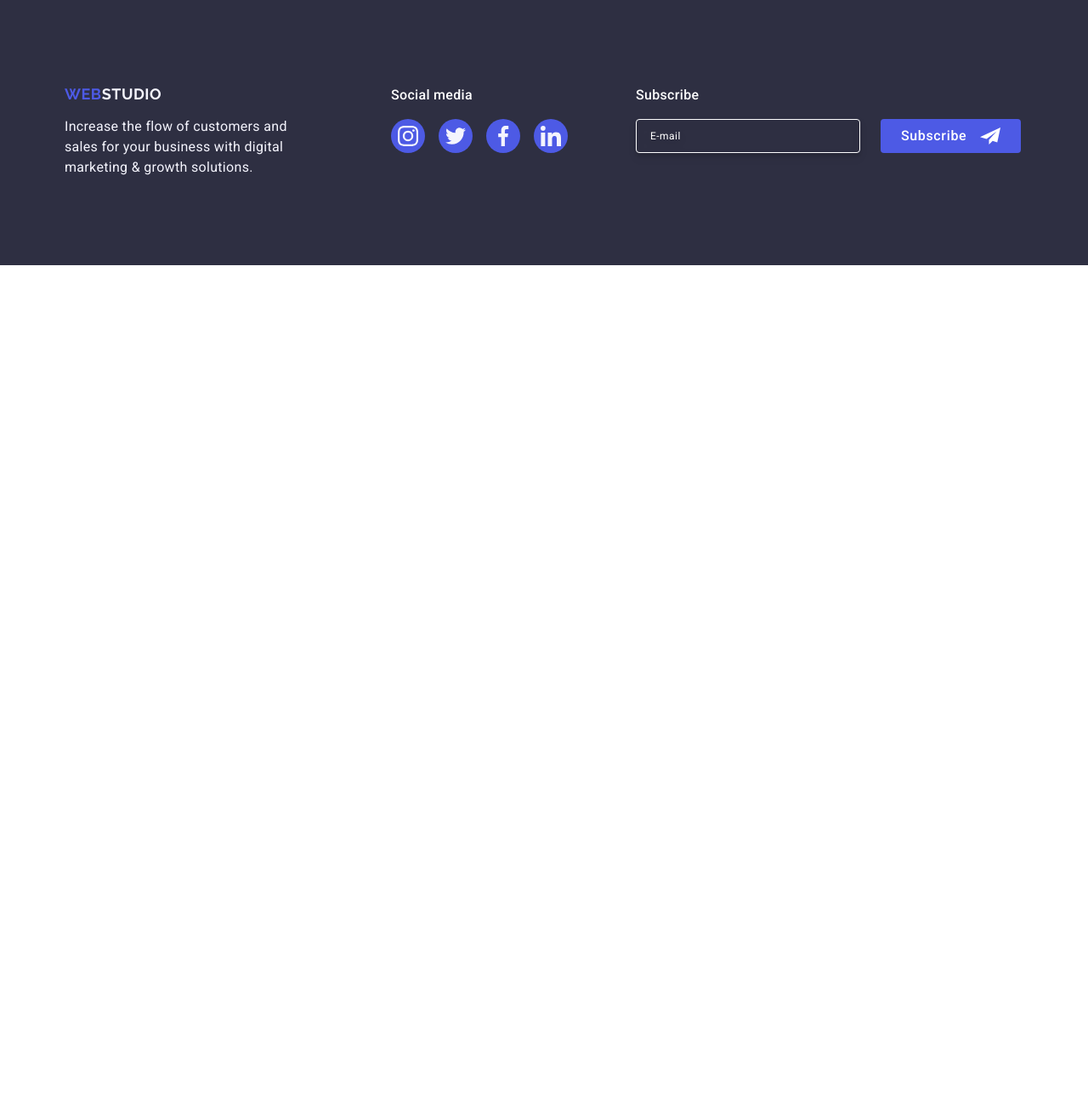
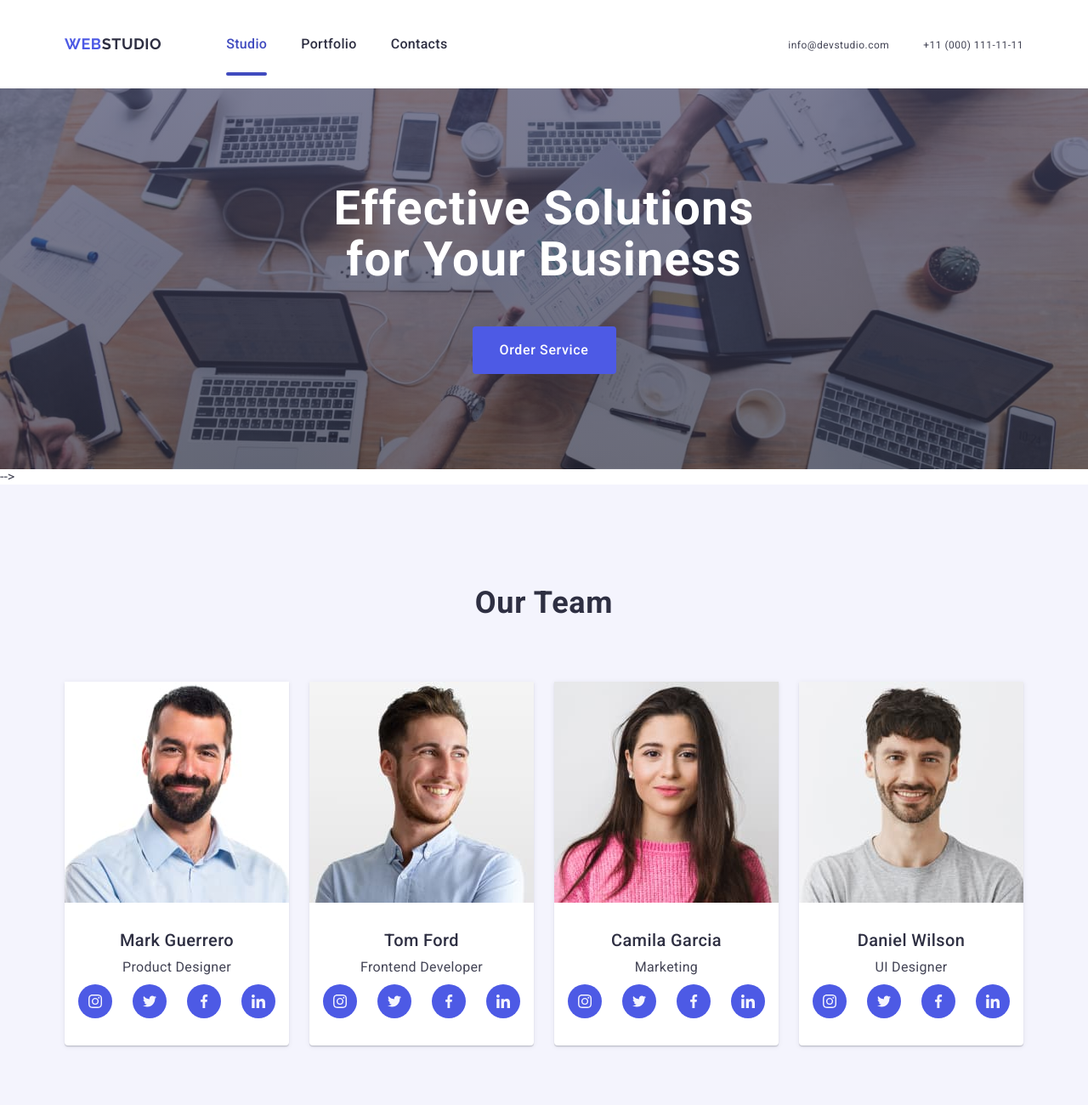
Before and after one commit to Ievgeniia23/goit-markup-hw-06, a plain HTML site: page index.html in a window 1280 px wide. Shown: the top 1300 px of the page at 85% size. Before the commit the page ends 800 px from the top, so only its background shows below. Drawn offline with nearby package versions, Linux system fonts and the light colour scheme.

Commit message:
Update index.html

```diff
--- a/index.html
+++ b/index.html
@@ -16,16 +16,11 @@
 
 <link rel="stylesheet" href="./css/index.css"/>
 
-<link rel="stylesheet" href="./css/styles.css"/>
-
-
-
-
 
 </head>
 <body>
 
-<!--<Header class="page-header">
+<Header class="page-header">
 <div class="container page-header-container">
   <nav class="page-navigation">
     <a class="logo link" href="./index.html">Web<span class="logo-style">Studio</span></a>
@@ -73,12 +68,12 @@
 
 </div>
 </Header>
--->
+
 
   <main>
     <!-- 1 HERO SECTION -->
 
-    <!--<section class="hero-page">
+    <section class="hero-page">
       <div class="container">
       <h1 class="hero-page-title">Effective Solutions for Your Business</h1>
 
@@ -159,12 +154,12 @@
 
       </ul>
      </div>
-    </section>-->
+    </section>
 
 
     <!--3 Our team Section -->
 
-    <!--<section class="team-page">
+    <section class="team-page">
       <div class="container">
       <h2 class="section-title">Our Team</h2>
       <ul class="team-menu list">
@@ -455,12 +450,12 @@
       </ul>
      </div>
     </section>
-  -->
+
 
 
     <!-- 4 Portfolio Section -->
 
-    <!--<section class="portfolio-page">
+    <section class="portfolio-page">
       <div class="container">
       <h2 class="section-title">Portfolio</h2>
       <ul class="portfolio-menu list">
@@ -651,7 +646,7 @@
     </section>
 
   </main>
--->
+
 
  <!-- 5 Footer Section -->
 
```
